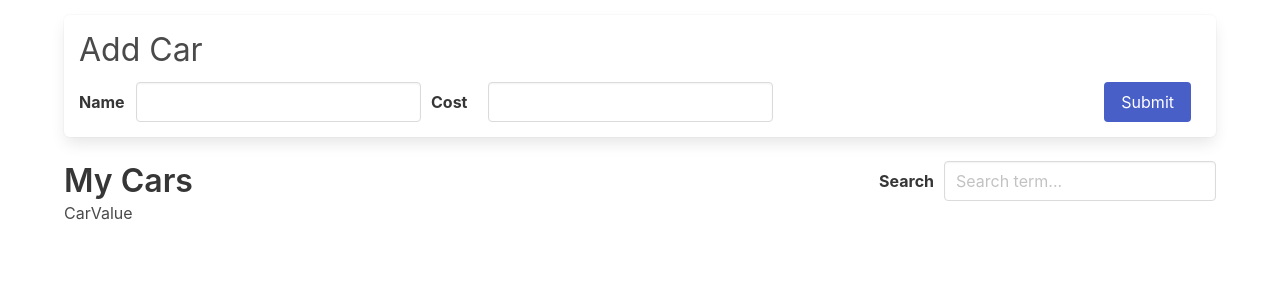
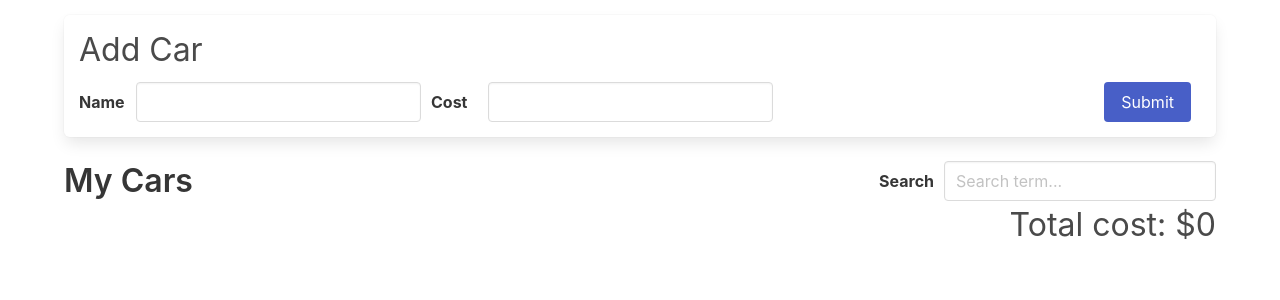
Before and after one commit to OmarShebl36/Cars, a React (Create React App) app: page / in a window 1280 px wide. Shown: the top 300 px of the page. Built offline with nearby package versions, Linux system fonts and the light colour scheme.

Commit message:
feat: add total value component

```diff
--- a/src/components/CarValue.tsx
+++ b/src/components/CarValue.tsx
@@ -1,5 +1,16 @@
+import { useSelector } from 'react-redux';
+import { Car } from './Cars.types';
+
 function CarValue() {
-    return ( <div>CarValue</div> );
+  const totalCost: number = useSelector(({ cars: { data, searchTerm } }) =>
+    data
+      .filter((car: Car) =>
+        car.name.toLowerCase().includes(searchTerm.toLowerCase())
+      )
+      .reduce((acc: number, car: Car) => acc + car.cost, 0)
+  );
+
+  return <div className='car-value'>Total cost: ${totalCost}</div>;
 }
 
 export default CarValue;
```
